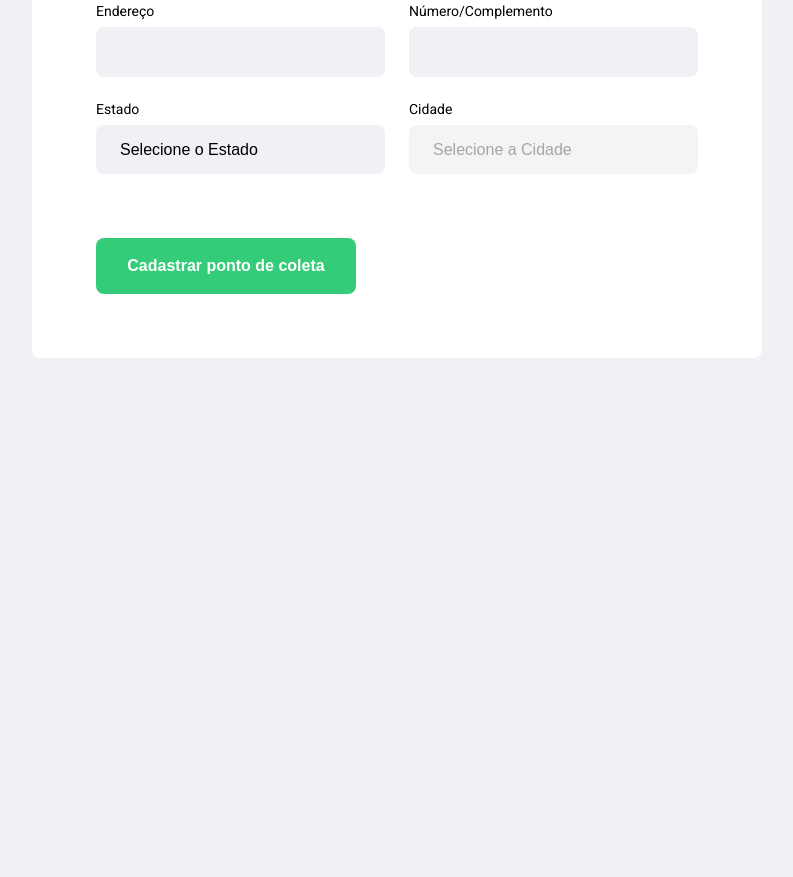
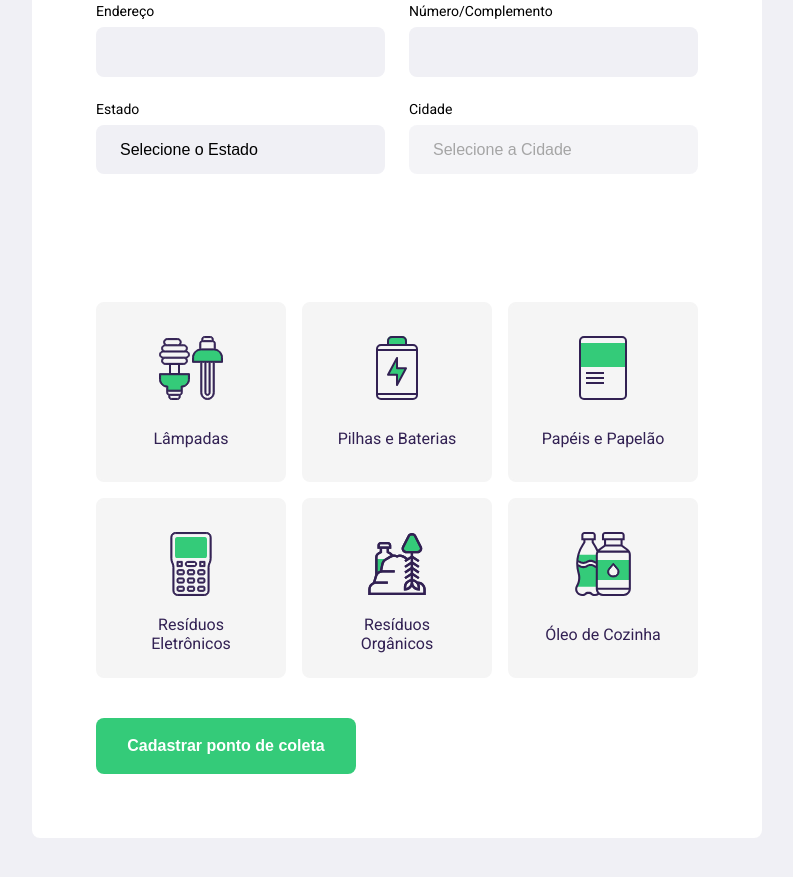
Before and after one commit to CaioSilvaSilva/ecoleta-starter-nlw, a plain HTML site: page create-point.html in a window 1280 px wide. Shown: the part 505-1382 px from the top of the page, without its empty margins (243-1036 px from the left). Before the commit the page ends 943 px from the top, so only its background shows below. Drawn offline with Linux system fonts and the light colour scheme; no server answers.

Commit message:
:sparkles: Adding collection items to the form

```diff
--- a/create-point.html
+++ b/create-point.html
@@ -67,6 +67,39 @@
                     </div>
                 </fieldset>
 
+                <fieldset>
+                    <legend>
+                        <h2></h2>
+                    </legend>
+
+                    <div class="items-grid">
+                        <li data-id="1">
+                            <img src="/assets/lampadas.svg" alt="Lâmpadas">
+                            <span>Lâmpadas</span>
+                        </li>
+                        <li data-id="2">
+                            <img src="/assets/baterias.svg" alt="Pilhas e Baterias">
+                            <span>Pilhas e Baterias</span>
+                        </li>
+                        <li data-id="3">
+                            <img src="/assets/papeis-papelao.svg" alt="Papéis e Papelão">
+                            <span>Papéis e Papelão</span>
+                        </li>
+                        <li data-id="4">
+                            <img src="/assets/eletronicos.svg" alt="Resíduos Eletrônicos">
+                            <span>Resíduos Eletrônicos</span>
+                        </li>
+                        <li data-id="5">
+                            <img src="/assets/organicos.svg" alt="Resíduos Orgânicos">
+                            <span>Resíduos Orgânicos</span>
+                        </li>
+                        <li data-id="6">
+                            <img src="/assets/oleo.svg" alt="Óleo de Cozinha">
+                            <span>Óleo de Cozinha</span>
+                        </li>
+                    </div>
+                </fieldset>
+
                 <button type="submit">Cadastrar ponto de coleta</button>
 
             </form>
--- a/scripts/create-point.js
+++ b/scripts/create-point.js
@@ -41,3 +41,17 @@ function getCities(event) {
 document
   .querySelector("select[name=uf]")
   .addEventListener("change", getCities)
+
+const itemsToCollect = document.querySelectorAll(".items-grid li")
+
+for (const item of itemsToCollect) {
+  item.addEventListener("click", handleSelectedItem)
+}
+
+function handleSelectedItem(event) {
+  const itemLi = event.target
+
+  itemLi.classList.toggle("selected")
+
+  const itemId = event.target.dataset.id
+}
--- a/styles/create-point.css
+++ b/styles/create-point.css
@@ -103,3 +103,42 @@ form button {
 form button:hover {
     background-color: #2fb86e;
 }
+
+.items-grid {
+    display: grid;
+    grid-template-columns: 1fr 1fr 1fr;
+    gap: 16px;
+}
+
+.items-grid li {
+    background-color: #f5f5f5;
+    list-style: none;
+    border: 2px solid #f5f5f5;
+    border-radius: 8px;
+    height: 180px;
+    padding: 32px 24px 16px;
+    display: flex;
+    flex-direction: column;
+    align-items: center;
+    justify-content: space-between;
+    text-align: center;
+    cursor: pointer;
+}
+
+.items-grid li span {
+    margin-top: 12px;
+    flex: 1;
+    display: flex;
+    align-items: center;
+    color: var(--title-color);
+}
+
+.items-grid li.selected {
+    background: #e1faec;
+    border: 2px solid #34cb79;
+}
+
+.items-grid li img,
+.items-grid li span {
+    pointer-events: none;
+}
```
